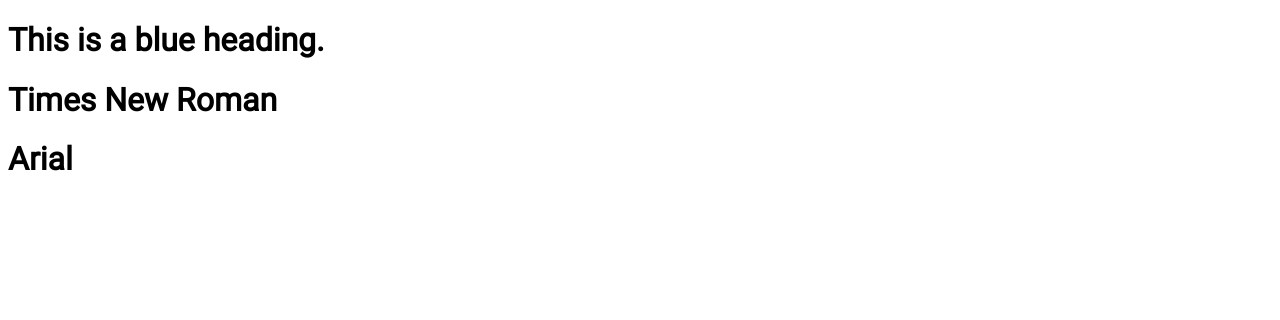
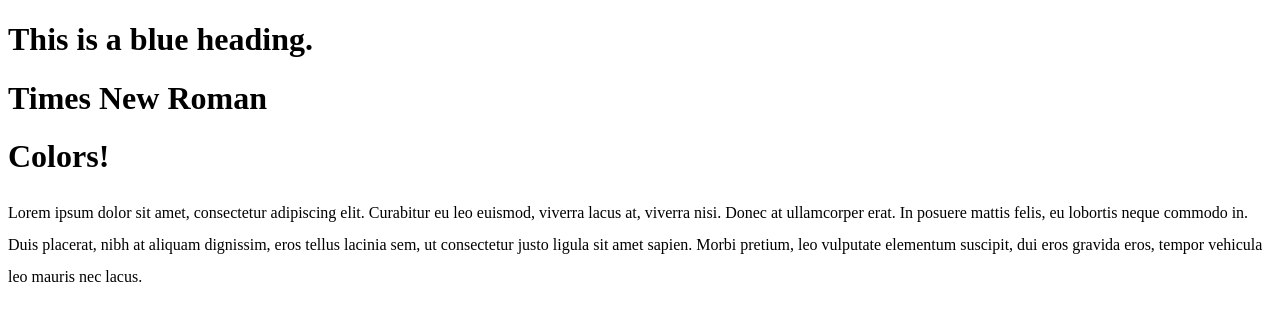
Before and after one commit to unovil/Web-Design-for-Everybody, a plain HTML site: page examples/css.html in a window 1280 px wide. Drawn offline with Linux system fonts and the light colour scheme.

Commit message:
css again

```diff
--- a/examples/css.css
+++ b/examples/css.css
@@ -3,6 +3,7 @@
     src: url(font/Roboto-Regular.ttf);
 }
 
-h1{
-    font-family: Roboto;
+p{
+    line-height: 50%; /* this causes lines to overlap with each other.*/
+    line-height: 200%; /* this causes lines to be twice as far away from each other */
 }
--- a/examples/css.html
+++ b/examples/css.html
@@ -9,6 +9,12 @@
         <h1>This is a blue heading.</h1>
         <!-- this makes all text inside the tag have a color blue. -->
         <h1>Times New Roman</h1>
-        <h1>Arial</h1>
+        <h1>Colors!</h1>
+        <p>
+            Lorem ipsum dolor sit amet, consectetur adipiscing elit. Curabitur eu leo euismod, viverra lacus at,
+            viverra nisi. Donec at ullamcorper erat. In posuere mattis felis, eu lobortis neque commodo in.
+            Duis placerat, nibh at aliquam dignissim, eros tellus lacinia sem, ut consectetur justo ligula sit amet sapien.
+            Morbi pretium, leo vulputate elementum suscipit, dui eros gravida eros, tempor vehicula leo mauris nec lacus.
+        </p>
     </body>
 </html>
```
